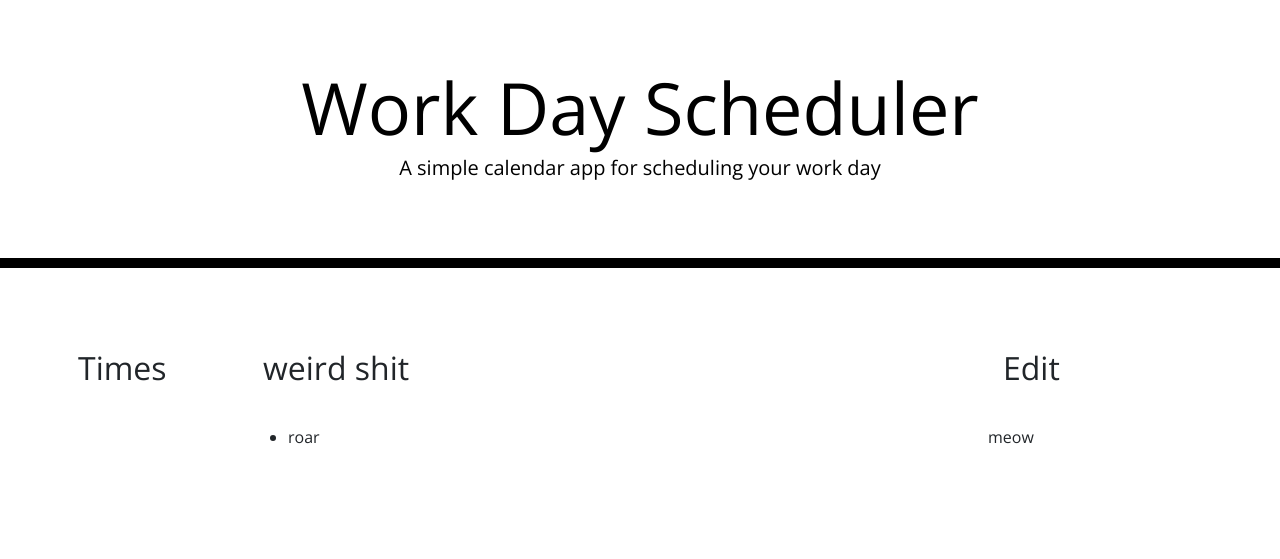
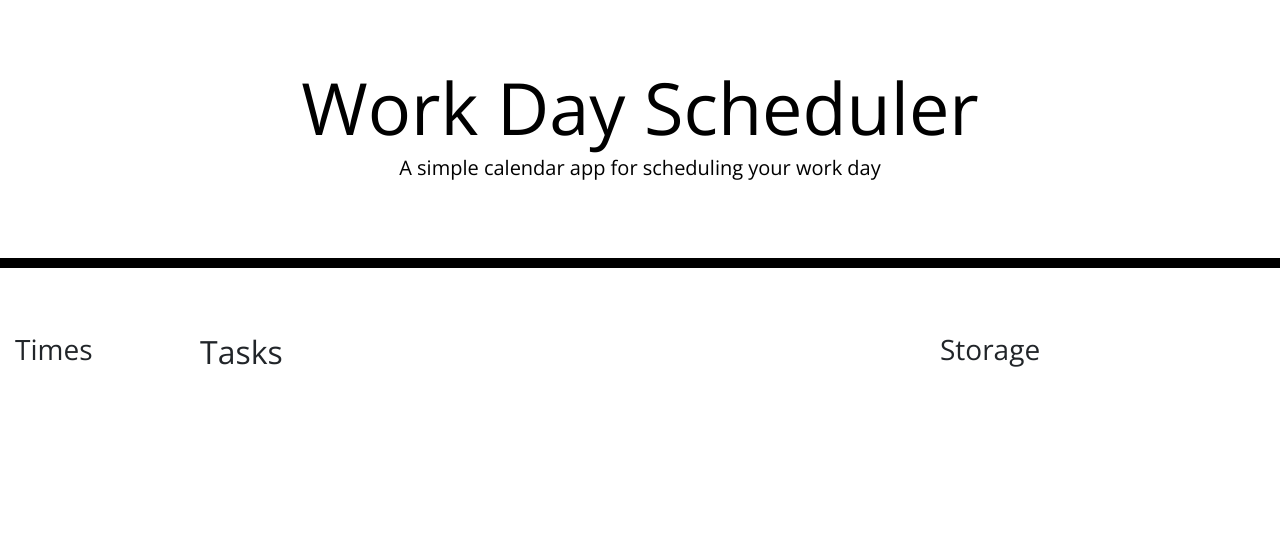
Before and after one commit to jambrose0/work-day-scheduler, a plain HTML site: page index.html in a window 1280 px wide. Drawn offline with nearby package versions, Linux system fonts and the light colour scheme.

Commit message:
made changes to css in body

```diff
--- a/index.html
+++ b/index.html
@@ -28,29 +28,17 @@
       <p class="lead">A simple calendar app for scheduling your work day</p>
       <p id="currentDay" class="lead"></p>
     </header>
-    <div class="container m-5 row justify-content around">
+    <div class="container row">
       <!-- Timeblocks go here -->
-      <script src="https://cdnjs.cloudflare.com/ajax/libs/moment.js/2.24.0/moment.min.js"></script>
 
-      <div class="col-2 col-md-2">
-        <h2>Times</h2>
-        <ul id="time-blocks" class="row">
-          <script class="col-2 col-md-2">
-            var timeBlocks;
-
-            console.log(moment().format("hA"));
-          </script>
-        </ul>
+      <div id="time-block" class="col-1 col-md-2 col-sm-2">
+        <h3>Times</h3>
       </div>
-      <div class="col-8 col-md-8">
-        <h2>weird shit</h2>
-        <ul class="row">
-          <li>roar</li>
-        </ul>
+      <div id="task-block" class="col-10 col-md-8 col-sm-8">
+        <h2>Tasks</h2>
       </div>
-      <div class="col-2 col-md-2">
-        <h2>Edit</h2>
-        <p class="row">meow</p>
+      <div id="store-block" class="col-1 col-md-2 col-sm-2">
+        <h3>Storage</h3>
       </div>
     </div>
 
```
Also changed, not shown: assets/css/js/scipt.js (+10 -0 lines).
